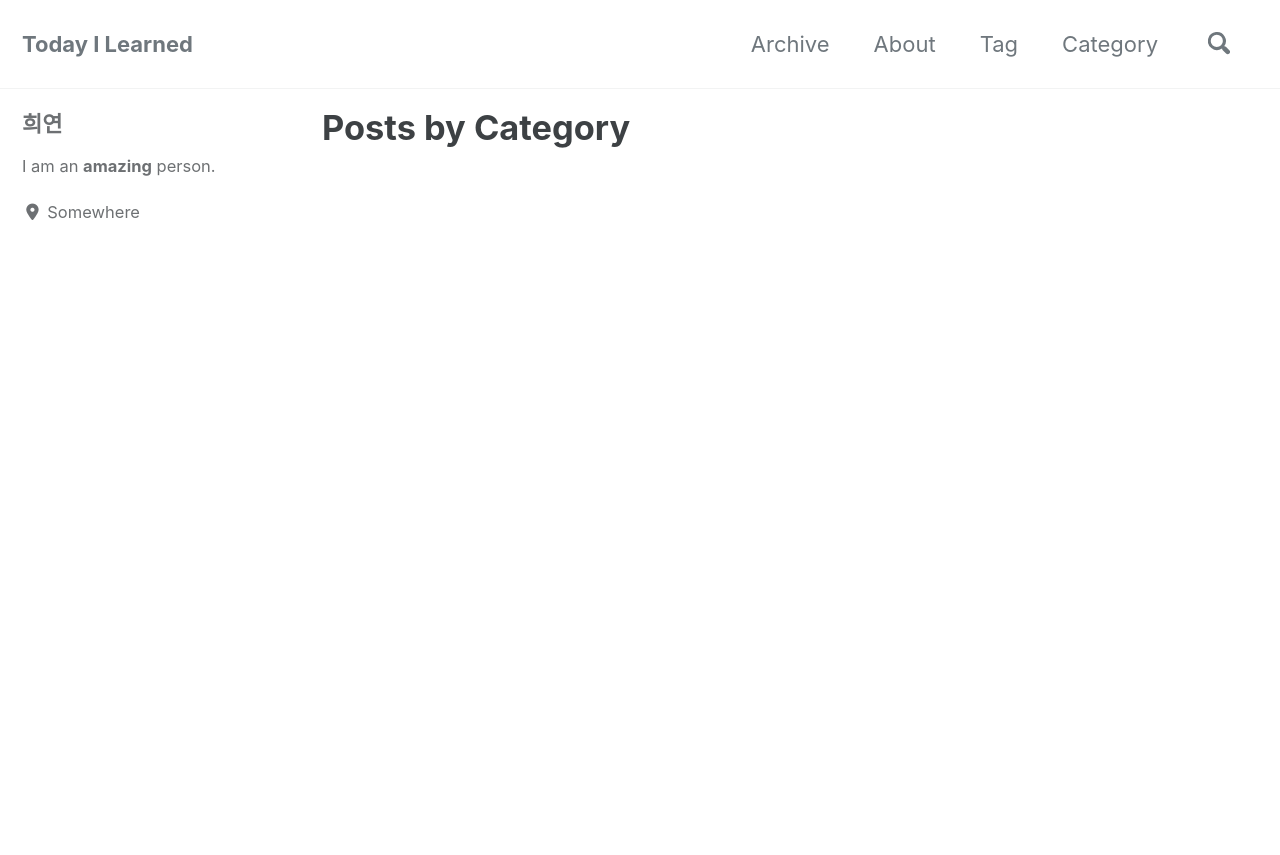
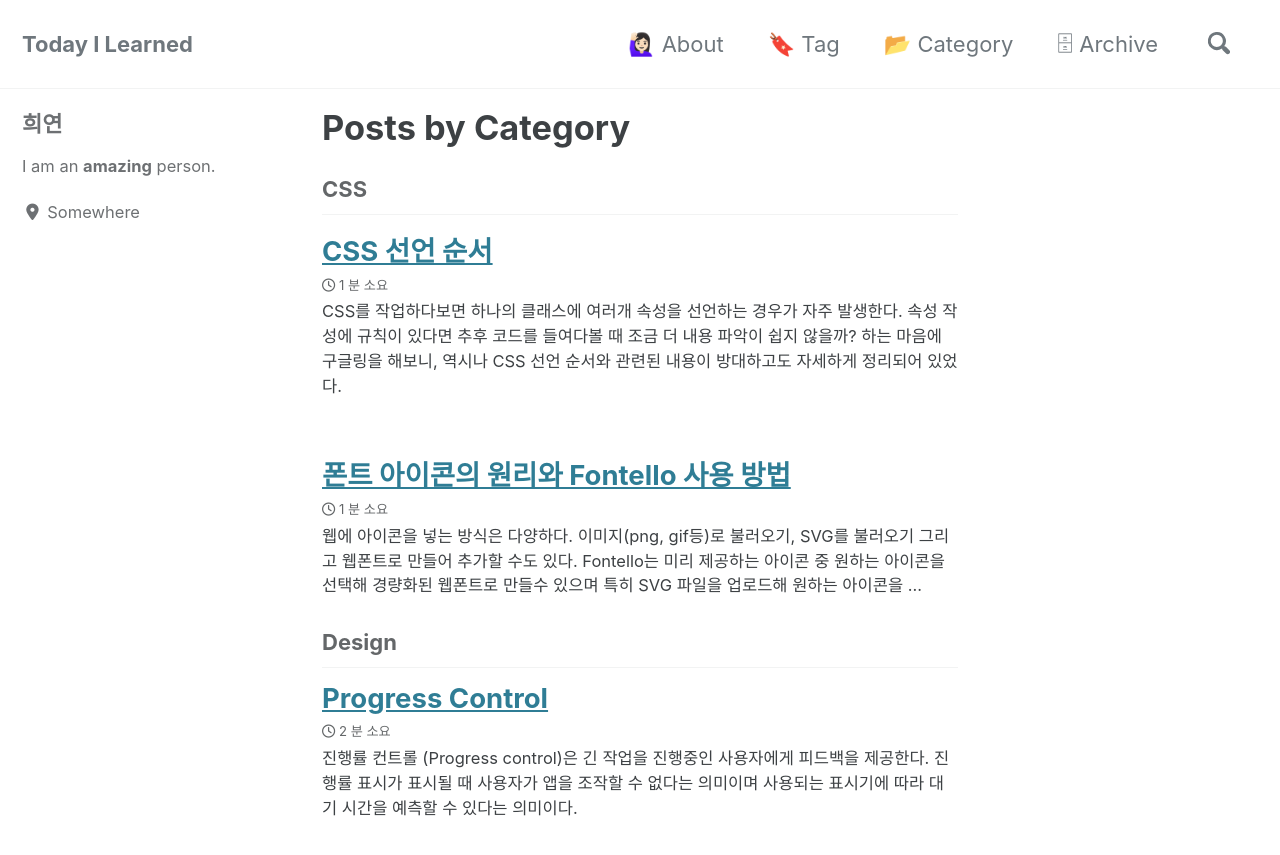
Before and after one commit to h22y25n/h22y25n.github.io, a Jekyll site: the page built from _pages/cartegory-archive.html, in a window 1280 px wide and 900 px high. Shown: the top 855 px of the window. Built offline with Jekyll 4.4.1, drawn with Linux system fonts in a browser that asks for light colours; cached includes are drawn as plain includes; nearby versions of some CDN libraries.

Commit message:
Modify navigation, Add posts

````diff
--- /dev/null
+++ b/_posts/2019-02-01-ui-progress-control.md
@@ -0,0 +1,107 @@
+---
+title: "Progress Control"
+categories:
+  - Design
+tags:
+  - UI&UX
+  - Design
+toc: true
+---
+
+진행률 컨트롤 (Progress control)은 긴 작업을 진행중인 사용자에게 피드백을 제공한다. 진행률 표시가 표시될 때 사용자가 앱을 조작할 수 없다는 의미이며 사용되는 표시기에 따라 대기 시간을 예측할 수 있다는 의미이다.
+
+## 진행률 유형
+
+작업 진행을 표시하기 위해 ProgressBar 또는 ProgressRing 두가지 컨트롤을 사용
+
+- **ProgressBar _확정 (Determinate)_**
+  - 작업의 완료율을 표시
+  - 기간을 알 수 있는 작업 중 사용
+  - 진행률이 사용자의 앱 조작을 차단하지 않음
+- **ProgressBar _미확정(Indeterminate)_**
+  - 작업이 진행중임을 표시
+  - 완료 시간을 알 수 없다는 의미
+  - 사용자의 앱 조작을 차단하지 않음
+- **PrigressRing _미확정(Indeterminate)_**
+  - 작업이 완료될 때까지 사용자의 앱 조작을 차단함
+
+## 각 컨트롤 사용 시기
+
+현재 상태를 표시할 때, 사용할 컨트롤  또는 상태(확정, 미확정)가 항상 명확한 것은 아니다. 떄로는 진행률 컨트롤이 필요하지 않을 정도로 작업이 명확하거나 진행률 컨트롤이 사용되더라도 사용자에게 작업이 진행중임을 설명하는 텍스트가 필요할 수 있다.
+
+### ProgressBar
+
+- **컨트롤에 기간 또는 예측 가능한 종료 시점이 정의되어 있는가?**
+
+  확정 ProgressBar를 사용하고 백분율 또는 값을 적절히 업데이트 한다
+
+- **사용자가 작업의 진행률을 모니터링하지 않고 계속 진행할 수 있는가?**
+
+  ProgressBar를 사용중일 때 작업이 완료될 때까지 사용자가 차단되지 않으며 해당 상태가 완료되기 전에도 다른 방법으로 앱을 계속 사용할 수 있다는것을 의미한다
+
+- **키워드**
+
+  작업에서 다음 키워드가 사용되거나 다음 키워드와 일치하는 진행률 작업과 함께 텍스트를 표시하는 경우 ProgressBar를 사용하는것이 좋다
+
+  - 로드 중...
+  - 검색 중
+  - 작업 중...
+
+### ProgressRing
+
+- **작업으로 인해 사용자가 계속 대기중인가?**
+
+  작업이 완료될 때까지 모든(또는 상당 부분) 앱 조작을 대기해야하는 경우 ProgressRing을 사용하는것이 더 좋다. ProgressRing 컨트롤은 모달 조작에 사용되며 이는 ProgressRing이 사라질 때까지 사용자가 차단된다는 의미이다.
+
+- **사용자 작업이 완료될 때까지 앱이 대기하는가?**
+
+  이 경우 사용자에 대한 알 수 없는 대기 시간을 나타낸다는 의미이므로 ProgressRing을 사용한다.
+
+- **키워드**
+
+  작업에서 다음 키워드가 사용되거나 다음 키워드와 일치하는 진행률 작업과 함께 텍스트를 표시하는 경우 ProgressRing을 사용하는 것이 좋다.
+
+  - 새로고침 중
+  - 로그인 중
+  - 연결하는 중
+
+### 진행률 표시가 필요하지 않음
+
+- **어떤 일이 일어나고 있는지 사용자가 알아야 하는가?**
+
+  예를들어 앱이  백그라운드에서 다운로드하고 있을 때 사용자가 다운로드를 시작하지 않았다면 사용자는 이를 알 필요가 없다
+
+- **컴퓨터 작업이 사용자 작업을 차단하지 않으며 사용자와 거의 무관한 백그라운드 작업인가?**
+
+  항상 보일 필요는 없지만 상태를 표시할 필요가 있는 작업을 앱이 수행하고 있을 때는 텍스트를 사용한다
+
+- **사용자에게 작업의 완료 여부만 필요한가?**
+
+  경우에 따라 작업이 완료될 때만 알림을 표시하거나 작업이 완료된 즉시 시각적으로 표시하고 백그라운드에서 완료 작업을 실행하는것이 좋을 때가 있다
+
+## 진행률 컨트롤 모범 사례
+
+- ProgressBar - 확정
+  - 작업 기간을 알고 있는 경우
+  - 설치, 다운로드, 설정 하는 경우 등에 확정 ProgressBar가 적합
+
+![ProgressBar - 확정 예시 이미지 ](https://docs.microsoft.com/ko-kr/windows/uwp/design/controls-and-patterns/images/pb_determinateexample.png)
+
+- ProgressBar - 미확정
+  - 작업 기간을 알 수 없는 경우
+  - 미확정 ProgressBar는 가상화된 목록을 채운다
+  - 미확정 ProgressBar에서 확정 ProgressBar로의 자연스러운 시각 전환을 만들때 좋다
+
+![ProgressBar - 미확정 예시 이미지](https://docs.microsoft.com/ko-kr/windows/uwp/design/controls-and-patterns/images/pb_indeterminateexample.png)
+
+- ProgressRing - 미확정
+  - 사용자의 추가 조작이 중단될 경우
+  - 앱이 사용자가 계속 입력하기를 기다릴 때
+
+![ProgressRing - 미확정 예시 이미지](https://docs.microsoft.com/ko-kr/windows/uwp/design/controls-and-patterns/images/pr_indeterminateexample.png)
+
+
+
+## 📖 Reference
+
+[Windows 개발자 센터: Progress controls](https://docs.microsoft.com/ko-kr/windows/uwp/design/controls-and-patterns/progress-controls)
--- /dev/null
+++ b/_posts/2019-04-08-fontello.md
@@ -0,0 +1,70 @@
+---
+title: "폰트 아이콘의 원리와 Fontello 사용 방법"
+categories:
+  - CSS
+tags:
+  - CSS
+  - icon
+  - font-icon
+toc: true
+---
+
+웹에 아이콘을 넣는 방식은 다양하다. 이미지(`png`, `gif`등)로 불러오기, SVG를 불러오기 그리고 웹폰트로 만들어 추가할 수도 있다. [Fontello](fontello.com)는 미리 제공하는 아이콘 중 원하는 아이콘을 선택해 경량화된 웹폰트로 만들수 있으며 특히 SVG 파일을 업로드해 원하는 아이콘을 추가할 수 있다.
+
+아이콘을 폰트로 넣게되면 CSS의 `color` 속성을 사용해 코드의 컬러를 변경할 수 있으므로 이미지 리소스보다 유지보수에 효율적이다.
+
+## 사용법
+
+1. [Fontello](fontello.com) 사이트에서 원하는 아이콘을 선택하거나 Drag&Drop으로 폰트를 등록하고 Download webfont 버튼으로 다운받는다
+2. HTML 문서에 다운받은 `fontello.css`파일을 불러온다
+3. Demo 페이지에 있는 아이콘의 이름을 참고하여`<i class="icon-name"></i>` 형태로 클래스 명을 추가한다
+
+## 원리
+
+폰텔로가 제공하는 서비스는 쉽게 이야기하면 딩벳 폰트를 CSS로 사용하기 쉽운 방식으로 제공하는 것이다. HTML Entity라고도 하는데 우리가 특수문자 `&`을 HTML에 표현하기 위해 `&#38;`라는 코드를 입력하는것과 같은 원리이다.
+
+웹 페이지에 아이콘의 문자값을 입력하면 폰트에 등록된 값으로 출력된다. 그래서 각 아이콘의 문자값을 `HTML`에 추가하는 것과, 문자값이 깨지지 않고 출력될 수 있도록  `font-family`를 선언해 주는것이 필수적이다.
+
+```html
+<!doctype html>
+<html>
+  <!-- font -->
+  <link rel="stylesheet" href="css/fontelo.css">
+  <style>
+    body {
+      font-family:"fontello";
+    }
+ 	</style>
+</html>
+```
+
+폰텔로의 아이콘은 CSS의  `:before`, `:after` 선택자를 통해 화면에 나타난다.
+
+```css
+.icon:before {
+  content: "code";
+}
+```
+
+위 코드는 특정 요소의 앞에 `code`라는 컨텐츠를 추가하는 코드이다.
+
+`fontello.css`파일을 조금 더 자세히 살펴보면
+
+* `font-face`에서 font-family를 fontello 폰트 파일로 선언한다
+* `icon-`접두사를 가진 모든 요소의 `:before`에 각 아이콘의 `content`를 선언한다
+* 각 아이콘마다 별도의 클래스명을 부여하고 그에 맞는 문자값을 `content`속성에 선언한다
+
+클래스명과 컨텐츠 선언이 완료된 파일을 제공하기 때문에 우리는 CSS파일을 불러오고, 올바른 경로에 폰트 파일을 위치시키기만 하면 간단하게 원하는 아이콘을 사용할 수 있다.
+
+## 폰트 만들고 유지보수 하기
+
+**폰트 만들기:**
+
+1. fontello 홈페이지에 드래그 앤 드롭으로 svg 파일을 추가한다.
+2. Webfont를 다운로드 한다. 끝.
+
+작업하는 컴퓨터를 바꾸거나 다른 브라우저를 사용할 경우 내가 선택한 아이콘의 정보가 사라진다.
+
+이럴 경우 Download webfont 버튼 좌측의 도구 버튼 하위메뉴의 **import** 기능으로 내가 가진 fontello의 설정 파일인 `setting.json` 파일을 업로드해 기존 작업 내역을 불러올 수 있다.
+
+또한 도구 버튼 하위메뉴 중 **CSS prefix**에서 원하는 접두사(prefix)로 변경이 자유롭다.
--- /dev/null
+++ b/_posts/2019-09-18-CSS-declaration-order.md
@@ -0,0 +1,91 @@
+---
+title: "CSS 선언 순서"
+categories:
+  - CSS
+tags:
+  - CSS
+toc: true
+---
+
+CSS를 작업하다보면 하나의 클래스에 여러개 속성을 선언하는 경우가 자주 발생한다. 속성 작성에 규칙이 있다면 추후 코드를 들여다볼 때 조금 더 내용 파악이 쉽지 않을까? 하는 마음에 구글링을 해보니, 역시나 CSS 선언 순서와 관련된 내용이 방대하고도 자세하게 정리되어 있었다.
+
+## NHN 코딩 컨벤션
+
+속성을 선언할 때는 그 쓰임새가 레이아웃과 관련이 큰 것에서 시작하여 레이아웃과 무관한 것 순서로 선언한다. 관련 속성은 대표되는 속성 다음으로 선언하며, 아래에 표기된 순서대로 선언한다.
+
+1. 레이아웃
+   1. display
+   2. visibility
+   3. overflow
+   4. float
+   5. clear
+   6. position
+   7. top
+   8. right
+   9. bottom
+   10. left
+   11. zindex
+2. Box
+   1. width
+   2. height
+   3. margin
+   4. padding
+   5. border
+3. 배경
+   1. background
+4. 폰트
+   1. font,color
+   2. etter-spacing
+   3. text-align
+   4. text-decoration
+   5. text-indent
+   6. verticalalign
+   7. white-space
+5. 기타
+   1. 위에 언급되지 않은 나머지 속성들로 폰트의 관련 속성 이후에 선언하며, 기타 속성 내의 선언 순서는 무관함
+   2. 밴더속성과 핵속성은 해당 속성 뒤에 선언
+
+## Web Standards Darum
+
+1. display (표시)
+2. overflow (넘침)
+3. float (흐름)
+4. position (위치)
+5. width&height (크기)
+6. padding&margin (간격)
+7. border (테두리)
+8. background (배경)
+9. color/font (글꼴)
+10. animation
+11. 기타
+
+## Code Guide - CSS Declaration order
+
+관련 속성 선언은 다음 순서로 그룹핑한다.
+
+1. Positioning (포지셔닝)
+2. Box model (박스 모델)
+3. Typographic (타이포그라피)
+4. Visual (시각 효과)
+5. Misc (기타)
+
+문서의 정상적인 흐름에서 엘리먼트를 없앨 수 있고, 박스 모델 관련 스타일들을 재정의할 수 있기 때문에 포지션 관련 선언이 가장 먼저 온다. 박스 모델이 그 다음에 오며 해당 엘리먼트의 크기와 위치를 지정한다.
+
+나머지는 이전의 두 섹션에 영향을 주지 않거나 엘리먼트의 내부에서만 필요한 내용이기 때문에 마지막에 온다.
+
+전체 속성 목록과 순서는 [Bootstrap property order for Stylelint](https://github.com/twbs/stylelint-config-twbs-bootstrap/blob/master/css/index.js) 를 참조하라.
+
+## Wrap up
+
+ 구글링을 통해 얻을 수 있는 다른 CSS 선언 순서도 유사한 형태를 띄고 있다. 정리하자면 밖에서부터 안쪽의 순서로 선언하길 권장하고 있다. 엘리먼트의 폰트 컬러, 배경 색상을 지정해뒀다 하더라도 화면에 보일것이냐 보이지 않을것이냐가 더욱 중요한 사항이기 때문일 것이다.
+
+ 작업할 때는 구조와 스타일을 분리하기 때문에 위치 선정, 사이즈, 색상 디테일까지 하나의 엘리먼트에 선언하는 경우는 거의 없다. 그래도 CSS를 선언할 때 최소한의 순서를 숙지해두면 작성과 유지보수에 모두 도움을 줄 수 있을것이다.
+
+
+
+## 📖 Reference
+
+* [NHN 마크업 코딩 컨벤션](https://nuli.navercorp.com/sharing/fe/coding)
+* [Web Standard Darum](http://darum.daum.net/convention/css/css_convention)
+* [Code Guide by Mark Otto](https://codeguide.co/#css-declaration-order)
+* [CSS property order](https://gist.github.com/awkale/ad46e2ade70e833fa178#file-css-order-md)
````
Also changed, not shown: _data/navigation.yml (+7 -7 lines).
